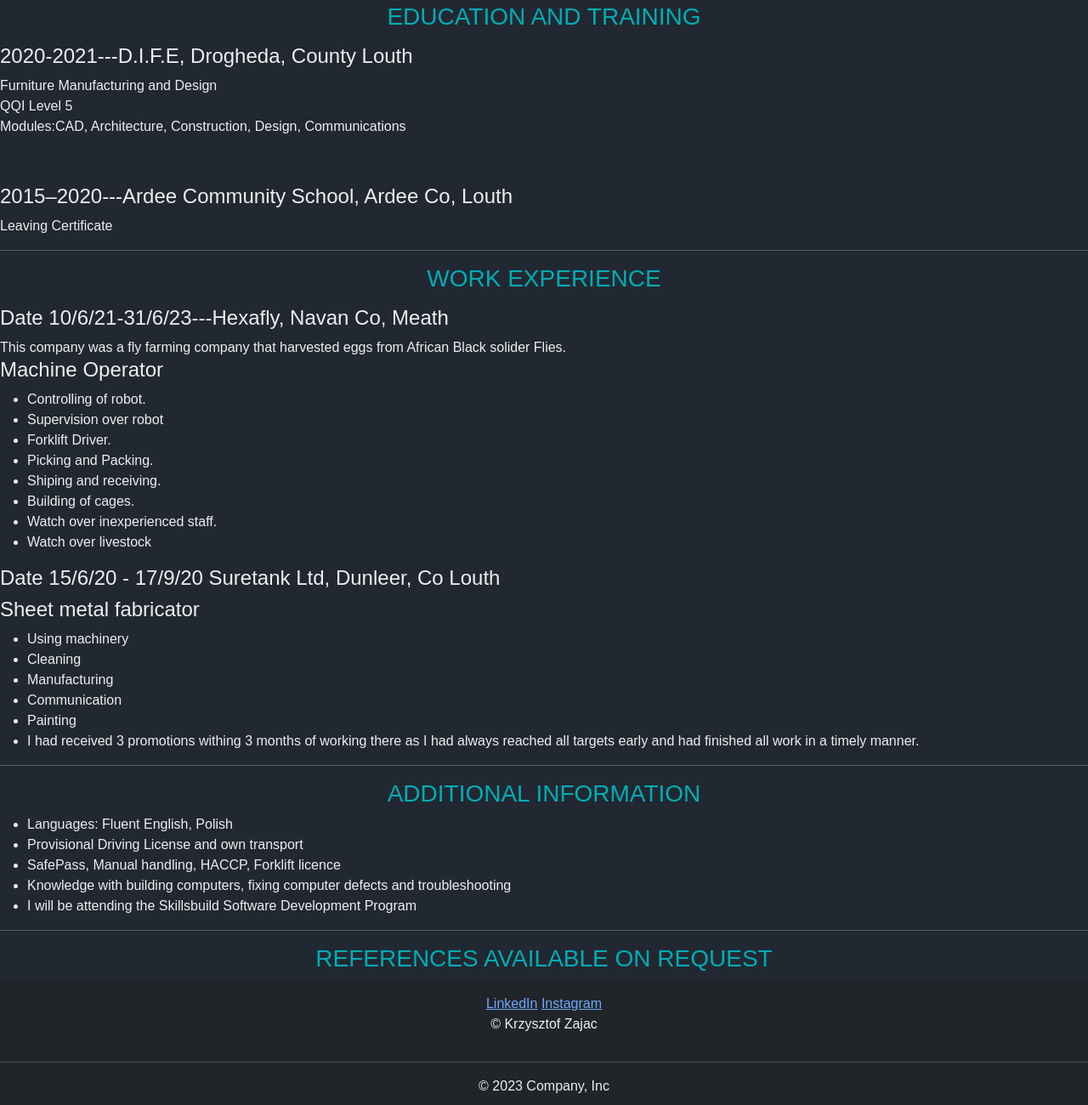
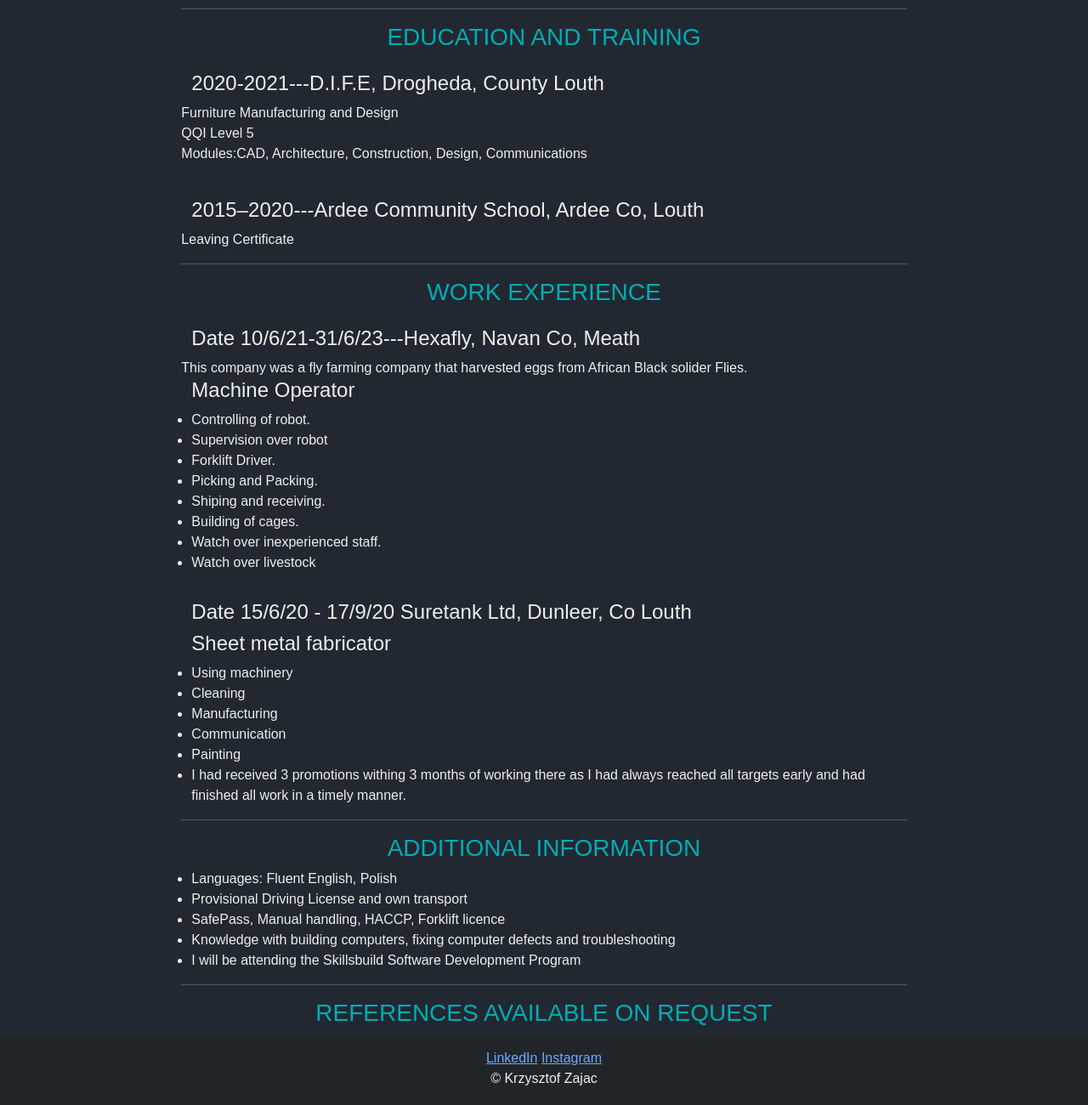
Before and after one commit to KrzysztofZajac1/Web_Development, a plain HTML site: page index2.html in a window 1280 px wide. Shown: the part 670-1970 px from the top of the page at 85% size. Drawn offline with nearby package versions, Linux system fonts and the light colour scheme.

Commit message:
Update index2.html

```diff
--- a/index2.html
+++ b/index2.html
@@ -27,7 +27,7 @@
       </nav>
 
  <div class="grid-container">
-    <div class="grid-item-1">
+  <div class="row col-xxl-4 col-lg-8 col-md-11 col-sm-11 col-11" >
     <h1 style="display: flex; justify-content: center;">Krzysztof Zajac</h1>
     <h2 style="display: flex; justify-content: center;">Curriculam vitae</h2>
     <img class="img1" src="images/1692798036065.jpg" height="100" width="100px" alt="image of me">
@@ -36,7 +36,7 @@
     <p>I am a confident, diligent worker who enjoys new challenges, I have excellent computer and time management skills.
        I think that with the variety of skills that I have attained on a computer I would be able to learn everything and progress forward with my career. All my certifications can be found on my LinkedIn. </p>
 <hr></div>
-<div class="grid-item-2">
+  <div class="row col-xxl-4 col-lg-8 col-md-11 col-sm-11 col-11" >
        <h3>KEY SKILLS</h3>
        <ol>
         <li>Applications: Microsoft Office Suite (Word, Excel, PowerPoint, Outlook, Access), Photoshop, WordPress, Sony Vegas, SolidWorks, AutoCAD, Adobe Acrobat, Adobe After Effects, Zenmap, WireShark, Visual Studio Code </li>
@@ -49,7 +49,7 @@
         <li>Languages: English, Polish </li>
        </ol>
 <hr></div>
-<div class="grid-item-3">
+  <div class="row col-xxl-4 col-lg-8 col-md-11 col-sm-11 col-11" >
        <h3>EDUCATION AND TRAINING</h3>
        <p><h4>2020-2021---D.I.F.E, Drogheda, County Louth </h4>
         Furniture Manufacturing and Design <br>
@@ -59,7 +59,7 @@
         <p><h4>2015–2020---Ardee Community School, Ardee Co, Louth</h4>
         Leaving Certificate </p>
 <hr></div>
-<div class="grid-item-4">
+  <div class="row col-xxl-4 col-lg-8 col-md-11 col-sm-11 col-11" >
         <h3>WORK EXPERIENCE</h3>
         <p><h4>Date 10/6/21-31/6/23---Hexafly, Navan Co, Meath</h4>
             This company was a fly farming company that harvested eggs from African Black solider Flies. <br>
@@ -86,7 +86,7 @@
         <li>I had received 3 promotions withing 3 months of working there as I had always reached all targets early and had finished all work in a timely manner. </li>
     </ul>
 <hr></div>
-<div class="grid-item-5">
+  <div class="row col-xxl-4 col-lg-8 col-md-11 col-sm-11 col-11" >
     <h3>ADDITIONAL INFORMATION </h3>
     <ul>
         <li>Languages: Fluent English, Polish </li>
@@ -96,7 +96,7 @@
         <li>I will be attending the Skillsbuild Software Development Program </li>
     </ul>
 <hr></div>
-<div class="grid-item-6">
+  <div class="row col-xxl-4 col-lg-8 col-md-11 col-sm-11 col-11" >
     <h3>REFERENCES AVAILABLE ON REQUEST </h3>
 
     <div class="container">
```
